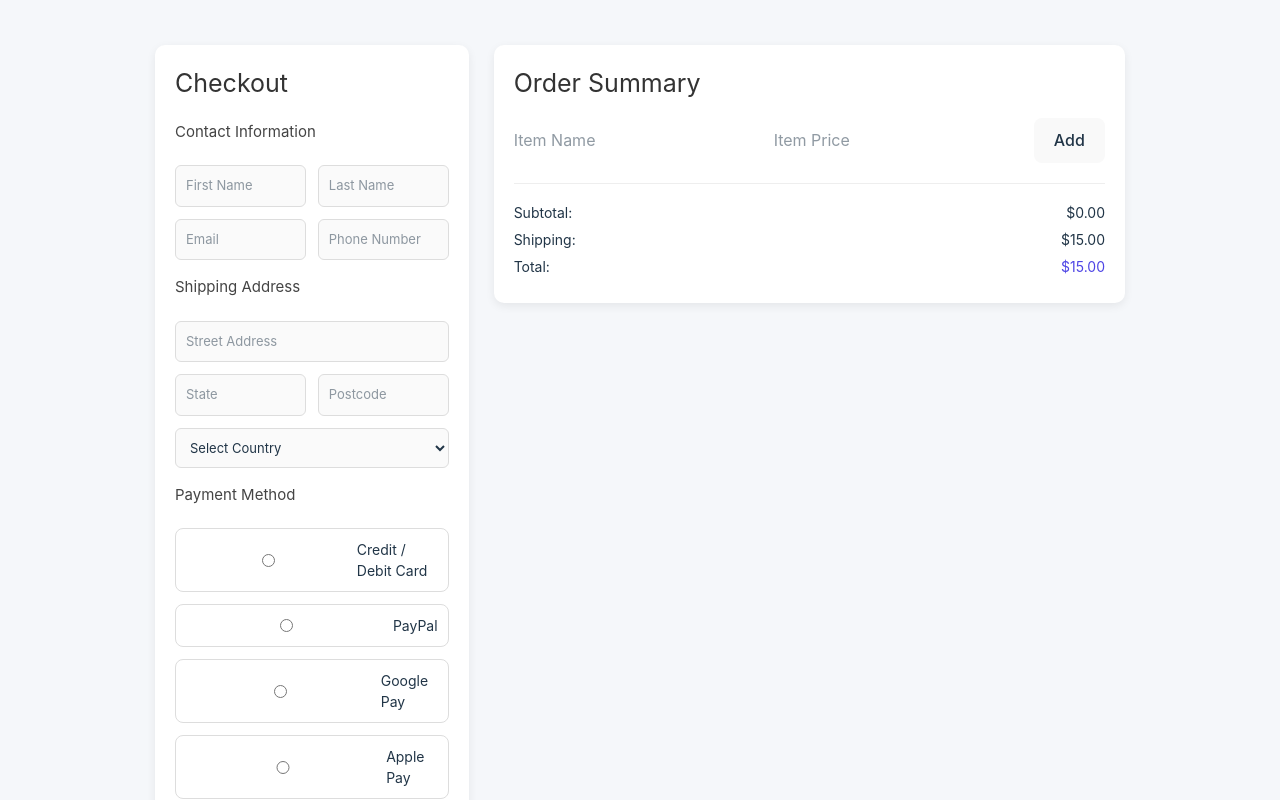
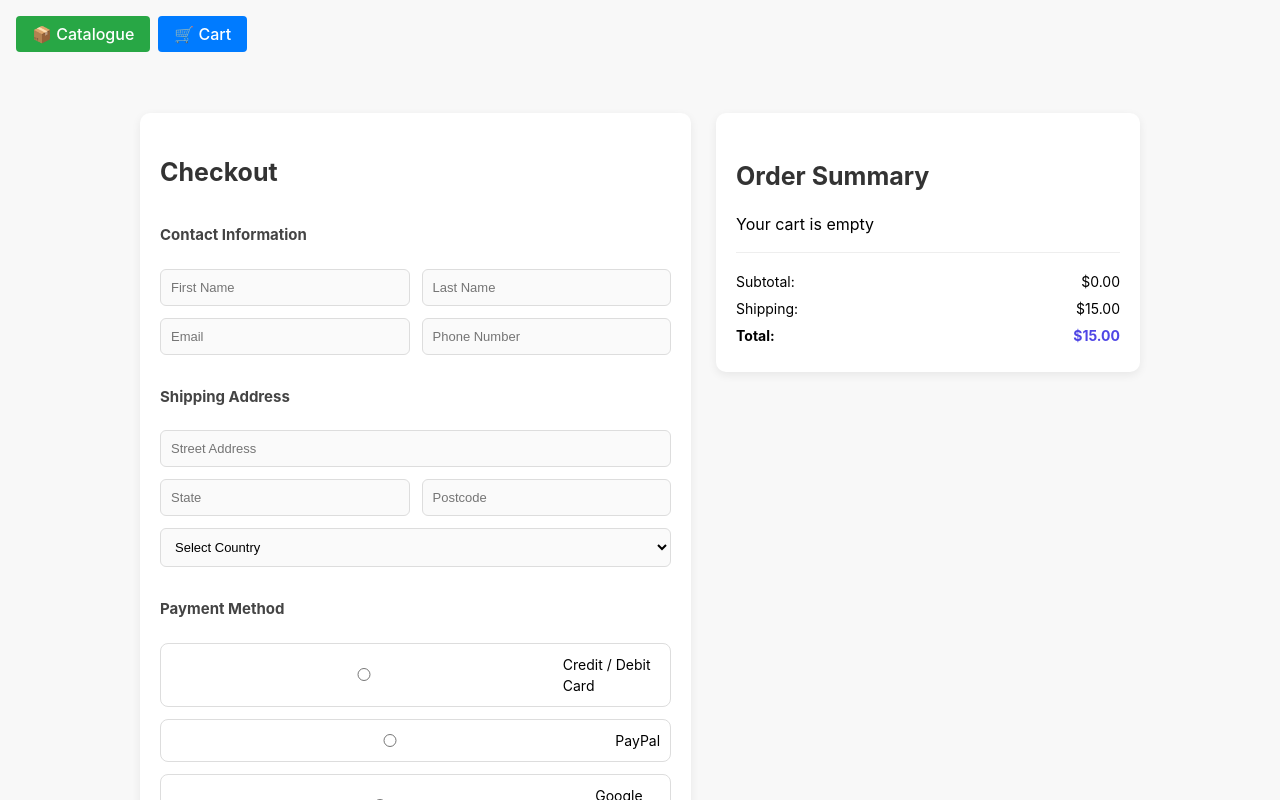
Before and after one commit to AmanSinghNp/ASD-App, a React (Vite) app in the folder client/: page /checkout in a window 1280 px wide. Shown: the top 800 px of the page. Built offline with nearby package versions, Linux system fonts and the light colour scheme.

Commit message:
linked productcatelouge to cart

```diff
--- a/client/src/Checkout.tsx
+++ b/client/src/Checkout.tsx
@@ -1,15 +1,11 @@
 import React, { useState } from "react";
 import "./Checkout.css";
-
-interface Item {
-  id: number;
-  name: string;
-  price: number;
-}
-
-// testing 11/09
+import { useCart } from "./components/CartContext";
 
 const Checkout: React.FC = () => {
+  const { increaseQuantity, decreaseQuantity } = useCart();
+
+  const { cart, removeFromCart } = useCart();
   const [formData, setFormData] = useState({
     firstName: "",
     lastName: "",
@@ -25,10 +21,6 @@ const Checkout: React.FC = () => {
     cvc: "",
   });
 
-  const [items, setItems] = useState<Item[]>([]);
-  const [newItemName, setNewItemName] = useState("");
-  const [newItemPrice, setNewItemPrice] = useState("");
-
   const shippingPrice = 15;
 
   const handleChange = (
@@ -37,26 +29,10 @@ const Checkout: React.FC = () => {
     setFormData({ ...formData, [e.target.name]: e.target.value });
   };
 
-  const handleAddItem = () => {
-    const price = parseFloat(newItemPrice);
-    if (!newItemName || isNaN(price)) return;
-
-    const newItem: Item = {
-      id: Date.now(),
-      name: newItemName,
-      price,
-    };
-
-    setItems([...items, newItem]);
-    setNewItemName("");
-    setNewItemPrice("");
-  };
-
-  const handleDeleteItem = (id: number) => {
-    setItems(items.filter((item) => item.id !== id));
-  };
-
-  const subtotal = items.reduce((acc, item) => acc + item.price, 0);
+  const subtotal = cart.reduce(
+    (acc, item) => acc + item.price * item.quantity,
+    0
+  );
   const total = subtotal + shippingPrice;
 
   const handleSubmit = async (e: React.FormEvent) => {
@@ -74,9 +50,10 @@ const Checkout: React.FC = () => {
 
   return (
     <div className="checkout-page">
-      {/* Left Side: Original Form */}
+      {/* Left Side: Checkout Form */}
       <form className="checkout-form" onSubmit={handleSubmit}>
         <h2>Checkout</h2>
+
         {/* Contact Information */}
         <div className="form-section">
           <h3>Contact Information</h3>
@@ -247,50 +224,25 @@ const Checkout: React.FC = () => {
           Place Order
         </button>
       </form>
-
-      {/* Right Side: Order Summary with item adding */}
+      {/* Right Side: Order Summary */}
       <div className="order-summary">
         <h3>Order Summary</h3>
 
-        {/* Inputs to add items */}
-        <div className="form-row">
-          <input
-            type="text"
-            placeholder="Item Name"
-            value={newItemName}
-            onChange={(e) => setNewItemName(e.target.value)}
-          />
-          <input
-            type="number"
-            placeholder="Item Price"
-            value={newItemPrice}
-            onChange={(e) => setNewItemPrice(e.target.value)}
-            step="0.01"
-          />
-          <button type="button" onClick={handleAddItem}>
-            Add
-          </button>
-        </div>
-
-        {/* Display items */}
-        {items.length === 0 ? (
-          <div className="order-item">
-            {/* <p>Testing product Placeholder</p>
-            <span>$000.00</span> */}
-          </div>
+        {cart.length === 0 ? (
+          <p>Your cart is empty</p>
         ) : (
-          items.map((item) => (
+          cart.map((item) => (
             <div className="order-item" key={item.id}>
               <div>
                 <p>{item.name}</p>
-                <span>${item.price.toFixed(2)}</span>
+                <span>${(item.price * item.quantity).toFixed(2)}</span>
               </div>
-              <button
-                style={{ marginLeft: "10px" }}
-                onClick={() => handleDeleteItem(item.id)}
-              >
-                x
-              </button>
+              <div style={{ display: "flex", gap: "5px" }}>
+                <button onClick={() => decreaseQuantity(item.id)}>-</button>
+                <span>{item.quantity}</span>
+                <button onClick={() => increaseQuantity(item.id)}>+</button>
+                <button onClick={() => removeFromCart(item.id)}>x</button>
+              </div>
             </div>
           ))
         )}
--- a/client/src/ProductCatalogue.tsx
+++ b/client/src/ProductCatalogue.tsx
@@ -1,20 +1,90 @@
-import { BrowserRouter as Router, Routes, Route } from 'react-router-dom';
-import ProductList from './components/ProductList';
-import ProductDetail from './components/ProductDetail';
-import './ProductCatalogue.css';
+// import { BrowserRouter as Router, Routes, Route } from "react-router-dom";
+// import ProductList from "./components/ProductList";
+// import ProductDetail from "./components/ProductDetail";
+// import "./ProductCatalogue.css";
+
+// function ProductCatalogue() {
+//   return (
+//     <Router>
+//       <div className="ProductCatalogue">
+//         <main>
+//           <Routes>
+//             <Route path="/" element={<ProductList />} />
+//             <Route path="/product/:productId" element={<ProductDetail />} />
+//           </Routes>
+//         </main>
+//       </div>
+//     </Router>
+//   );
+// }
+
+// export default ProductCatalogue;
+
+import { BrowserRouter as Router, Routes, Route, Link } from "react-router-dom";
+import ProductList from "./components/ProductList";
+import ProductDetail from "./components/ProductDetail";
+import Checkout from "./Checkout";
+import "./ProductCatalogue.css";
+import { CartProvider } from "./components/CartContext";
 
 function ProductCatalogue() {
   return (
+    <CartProvider>
       <Router>
         <div className="ProductCatalogue">
+          {/* Top Nav Bar */}
+          <nav
+            style={{
+              display: "flex",
+              justifyContent: "space-between",
+              alignItems: "center",
+              padding: "1rem",
+              background: "#f8f8f8",
+            }}
+          >
+            <div style={{ display: "flex", gap: "0.5rem" }}>
+              {/* Catalogue Button */}
+              <Link to="/">
+                <button
+                  style={{
+                    padding: "0.5rem 1rem",
+                    background: "#28a745",
+                    color: "white",
+                    border: "none",
+                    borderRadius: "4px",
+                  }}
+                >
+                  📦 Catalogue
+                </button>
+              </Link>
+
+              {/* Cart Button */}
+              <Link to="/checkout">
+                <button
+                  style={{
+                    padding: "0.5rem 1rem",
+                    background: "#007bff",
+                    color: "white",
+                    border: "none",
+                    borderRadius: "4px",
+                  }}
+                >
+                  🛒 Cart
+                </button>
+              </Link>
+            </div>
+          </nav>
+
           <main>
             <Routes>
               <Route path="/" element={<ProductList />} />
               <Route path="/product/:productId" element={<ProductDetail />} />
+              <Route path="/checkout" element={<Checkout />} />
             </Routes>
           </main>
         </div>
       </Router>
+    </CartProvider>
   );
 }
 
--- /dev/null
+++ b/client/src/components/CartContext.tsx
@@ -0,0 +1,77 @@
+import React, { createContext, useContext, useState } from "react";
+
+export type CartItem = {
+  id: string;
+  name: string;
+  price: number;
+  quantity: number;
+};
+
+type CartContextType = {
+  cart: CartItem[];
+  addToCart: (item: CartItem) => void;
+  removeFromCart: (id: string) => void;
+  increaseQuantity: (id: string) => void;
+  decreaseQuantity: (id: string) => void;
+};
+
+const CartContext = createContext<CartContextType | undefined>(undefined);
+
+export function CartProvider({ children }: { children: React.ReactNode }) {
+  const [cart, setCart] = useState<CartItem[]>([]);
+
+  const addToCart = (item: CartItem) => {
+    setCart((prev) => {
+      const existing = prev.find((p) => p.id === item.id);
+      if (existing) {
+        return prev.map((p) =>
+          p.id === item.id ? { ...p, quantity: p.quantity + 1 } : p
+        );
+      }
+      return [...prev, { ...item, quantity: 1 }];
+    });
+  };
+
+  const removeFromCart = (id: string) => {
+    setCart((prev) => prev.filter((item) => item.id !== id));
+  };
+
+  const increaseQuantity = (id: string) => {
+    setCart((prev) =>
+      prev.map((item) =>
+        item.id === id ? { ...item, quantity: item.quantity + 1 } : item
+      )
+    );
+  };
+
+  const decreaseQuantity = (id: string) => {
+    setCart(
+      (prev) =>
+        prev
+          .map((item) =>
+            item.id === id ? { ...item, quantity: item.quantity - 1 } : item
+          )
+          .filter((item) => item.quantity > 0) // remove if quantity reaches 0
+    );
+  };
+
+  return (
+    <CartContext.Provider
+      value={{
+        cart,
+        addToCart,
+        removeFromCart,
+        increaseQuantity,
+        decreaseQuantity,
+      }}
+    >
+      {children}
+    </CartContext.Provider>
+  );
+}
+
+export function useCart() {
+  const context = useContext(CartContext);
+  if (!context) throw new Error("useCart must be used inside CartProvider");
+  return context;
+}
--- a/client/src/index.css
+++ b/client/src/index.css
@@ -1,8 +1,6 @@
-@import "tailwindcss";
-
-/* @tailwind base;
+@tailwind base;
 @tailwind components;
-@tailwind utilities; */
+@tailwind utilities;
 
 :root {
   font-family: Inter, system-ui, Avenir, Helvetica, Arial, sans-serif;
--- a/client/src/main.tsx
+++ b/client/src/main.tsx
@@ -1,12 +1,12 @@
 import { StrictMode } from "react";
 import { createRoot } from "react-dom/client";
 import "./index.css";
-// import ProductCatalogue from './ProductCatalogue.tsx'; // product catalogue function
-import Checkout from "./Checkout.tsx"; //Checkout function
+import ProductCatalogue from "./ProductCatalogue.tsx"; // product catalogue function
+// import Checkout from "./Checkout.tsx"; //Checkout function
 
 createRoot(document.getElementById("root")!).render(
   <StrictMode>
-    <Checkout /> //changed fromm App
-    {/* <ProductCatalogue /> //render product catalouge */}
+    {/* <Checkout /> //changed fromm App */}
+    <ProductCatalogue /> //render product catalouge
   </StrictMode>
 );
--- a/package.json
+++ b/package.json
@@ -27,7 +27,7 @@
     "@types/express": "^5.0.3",
     "@types/jsonwebtoken": "^9.0.10",
     "@types/node": "^24.3.0",
-    "@types/react": "^19.1.12",
+    "@types/react": "^19.1.13",
     "@types/react-dom": "^19.1.9",
     "autoprefixer": "^10.4.21",
     "concurrently": "^9.2.0",
```
Also changed, not shown: client/src/components/ProductDetail.tsx (+94 -57 lines), client/src/models/ProductCatalogueModel.ts (+64 -58 lines), 1 other file (tests, documents, lock files or other folders). Lines whose indentation alone changed are shown as unchanged.
